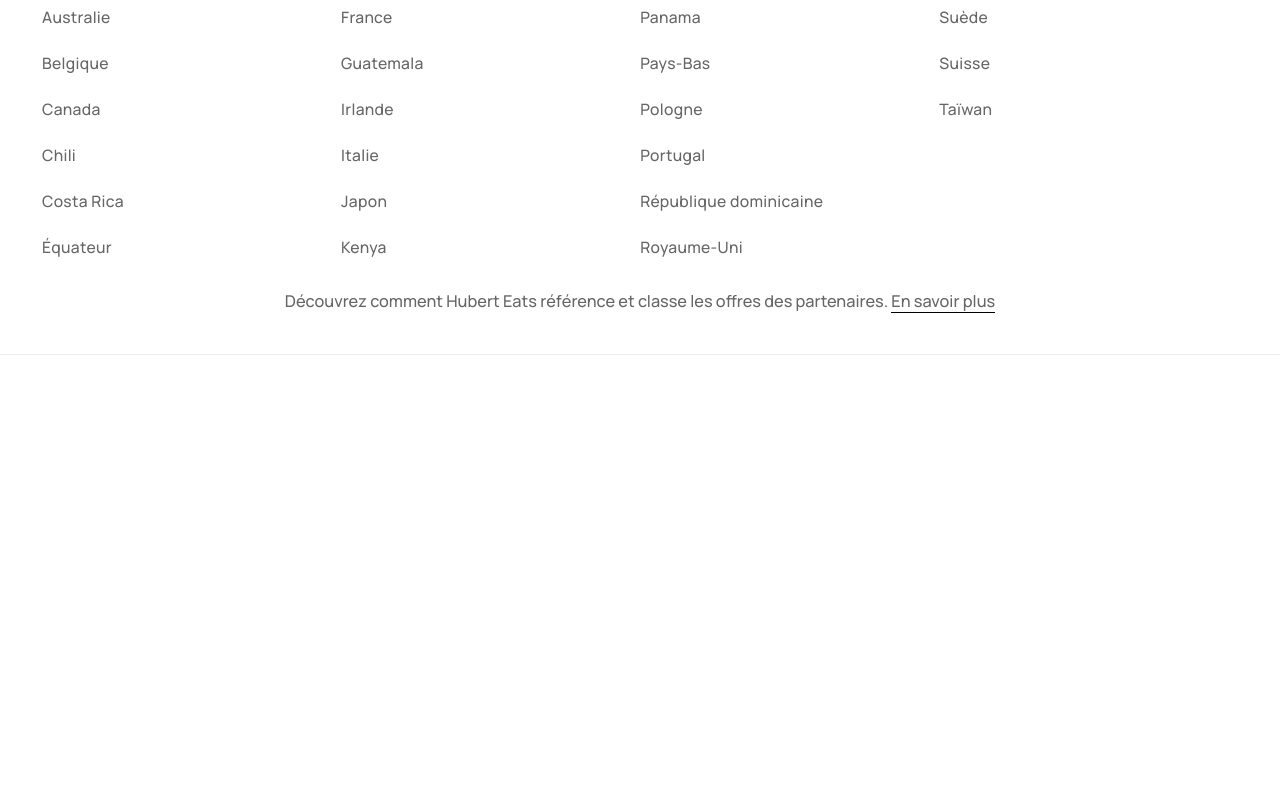
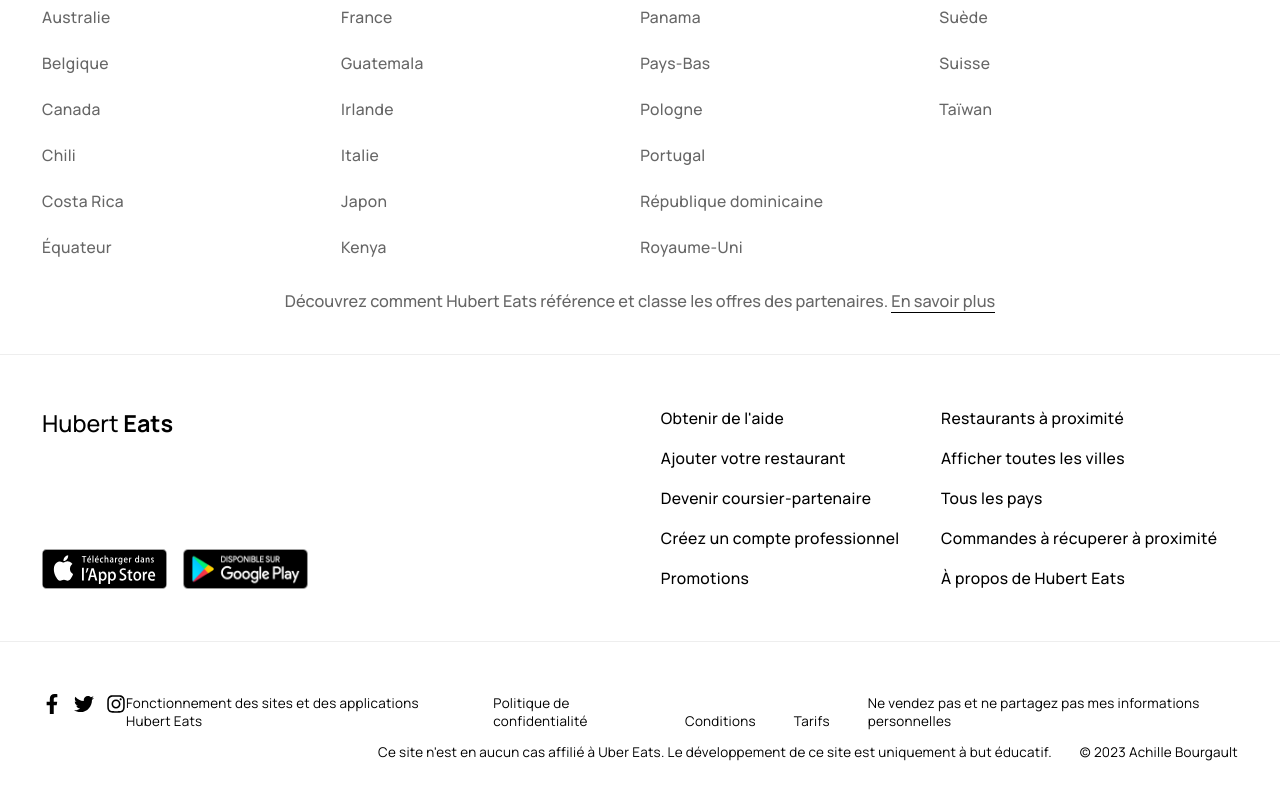
Before and after one commit to achillebourgault/hubert-eats, a Next.js app: page / in a window 1280 px wide. Shown: the part 2295-3095 px from the top of the page. Before the commit the page ends 2650 px from the top, so only its background shows below. Built offline with nearby package versions, Linux system fonts and the light colour scheme.

Commit message:
[Done] Footer

```diff
--- a/src/components/globals/Footer/Footer.js
+++ b/src/components/globals/Footer/Footer.js
@@ -1,8 +1,68 @@
 import styles from './Footer.module.css';
+import Image from "next/image";
+import {FaFacebookF, FaInstagram, FaTwitter} from "react-icons/fa";
 
 export default function Footer() {
     return (
         <footer className={styles.footer}>
+
+            <div className={styles.footerTop}>
+                <div className={styles.head}>
+                    <span>Hubert <b>Eats</b></span>
+
+                    <div className={styles.download}>
+                        <Image
+                            src={"/assets/images/dl-apple.svg"}
+                            alt={"Télécharger sur l'App Store"}
+                            width={125} height={40} />
+                        <Image
+                            src={"/assets/images/dl-google.png"}
+                            alt={"Disponible sur Google Play"}
+                            width={125} height={40} />
+                    </div>
+                </div>
+
+                <div className={styles.body}>
+                    <div className={styles.links}>
+                        <a href={"/"}>Obtenir de l&apos;aide</a>
+                        <a href={"/"}>Ajouter votre restaurant</a>
+                        <a href={"/"}>Devenir coursier-partenaire</a>
+                        <a href={"/"}>Créez un compte professionnel</a>
+                        <a href={"/"}>Promotions</a>
+                    </div>
+
+                    <div className={styles.links}>
+                        <a href={"/"}>Restaurants à proximité</a>
+                        <a href={"/"}>Afficher toutes les villes</a>
+                        <a href={"/"}>Tous les pays</a>
+                        <a href={"/"}>Commandes à récuperer à proximité</a>
+                        <a href={"/"}>À propos de Hubert Eats</a>
+                    </div>
+                </div>
+            </div>
+
+            <div className={styles.footerBottom}>
+                <div className={styles.bottomHead}>
+                    <div className={styles.socials}>
+                        <a href={"#"}><FaFacebookF size={20} /></a>
+                        <a href={"#"}><FaTwitter size={20} /></a>
+                        <a href={"#"}><FaInstagram size={20} /></a>
+                    </div>
+                    <div className={styles.legal}>
+                        <a href={"/"}>Fonctionnement des sites et des applications Hubert Eats</a>
+                        <a href={"/"}>Politique de confidentialité</a>
+                        <a href={"/"}>Conditions</a>
+                        <a href={"/"}>Tarifs</a>
+                        <a href={"/"}>Ne vendez pas et ne partagez pas mes informations personnelles</a>
+                    </div>
+                </div>
+                <div className={styles.bottomBody}>
+                    <div>
+                        <span>Ce site n&apos;est en aucun cas affilié à Uber Eats. Le développement de ce site est uniquement à but éducatif.</span>
+                        <span>© {new Date().getFullYear()} Achille Bourgault</span>
+                    </div>
+                </div>
+            </div>
         </footer>
     )
 }
--- a/src/components/globals/Footer/Footer.module.css
+++ b/src/components/globals/Footer/Footer.module.css
@@ -0,0 +1,100 @@
+.footer {
+    width: 100%;
+}
+
+.footerTop {
+    display: inline-flex;
+}
+
+.footerBottom {
+    display: flex;
+    flex-direction: column;
+    gap: 12px;
+    padding-bottom: 72px !important;
+}
+
+.footerBottom, .footerTop {
+    width: 100%;
+    padding: 52px 42px;
+}
+
+.footerTop {
+    border-bottom: 0.002rem solid var(--grey);
+}
+
+.head {
+    width: 50%;
+    display: flex;
+    flex-direction: column;
+    justify-content: space-between;
+}
+
+.head span {
+    font-size: 1.46rem;
+    font-weight: 500;
+}
+
+.body {
+    width: 50%;
+    display: inline-flex;
+    justify-content: space-around;
+}
+
+.links {
+    display: flex;
+    flex-direction: column;
+    gap: 18px;
+}
+
+.links a {
+    font-size: 0.98rem;
+    font-weight: 500;
+    letter-spacing: 0.02em;
+}
+
+.footer .head .download {
+    display: inline-flex;
+    gap: 16px;
+}
+
+.bottomHead {
+    display: inline-flex;
+    justify-content: space-between;
+    width: 100%;
+}
+
+.socials {
+    display: inline-flex;
+    gap: 12px;
+    color: var(--secondary-text);
+}
+
+.legal {
+    display: inline-flex;
+    gap: 38px;
+    color: var(--secondary-text);
+}
+
+.legal a, .bottomBody span {
+    font-size: 0.84rem;
+    font-weight: 400;
+    letter-spacing: 0.02em;
+    border-bottom: 1px solid transparent;
+    display: flex;
+    align-items: flex-end;
+}
+
+.legal a:hover {
+    border-bottom: 1px solid var(--secondary-text);
+}
+
+.bottomBody {
+    width: 100%;
+    display: flex;
+    justify-content: flex-end;
+}
+
+.bottomBody div {
+    display: inline-flex;
+    gap: 28px;
+}
```
Also changed, not shown: public/assets/images/dl-apple.svg (added), public/assets/images/dl-google.png (added).
